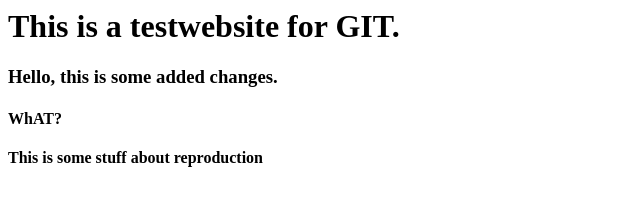
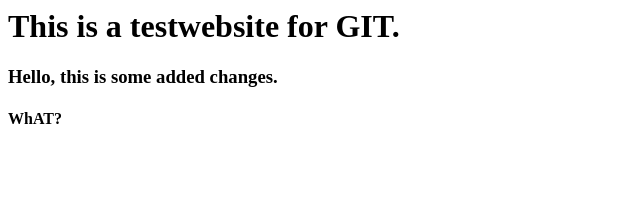
Before and after one commit to Mustafa-90/Jerboa, a plain HTML site: page index.html in a window 1280 px wide. Shown: the whole page, without its empty margins (0-640 px from the left). Drawn offline with Linux system fonts and the light colour scheme.

Commit message:
Revert "Reproduction"
This reverts commit 36d8e0fed571ea682947cb6bc4cca0106bc4b125.

```diff
--- a/index.html
+++ b/index.html
@@ -9,7 +9,5 @@
 		<h3>Hello, this is some added changes.</h3>
 
 		<h4>WhAT?</h4>
-
-		<h4>This is some stuff about reproduction</h4>
 	</body>
 </html>
```
